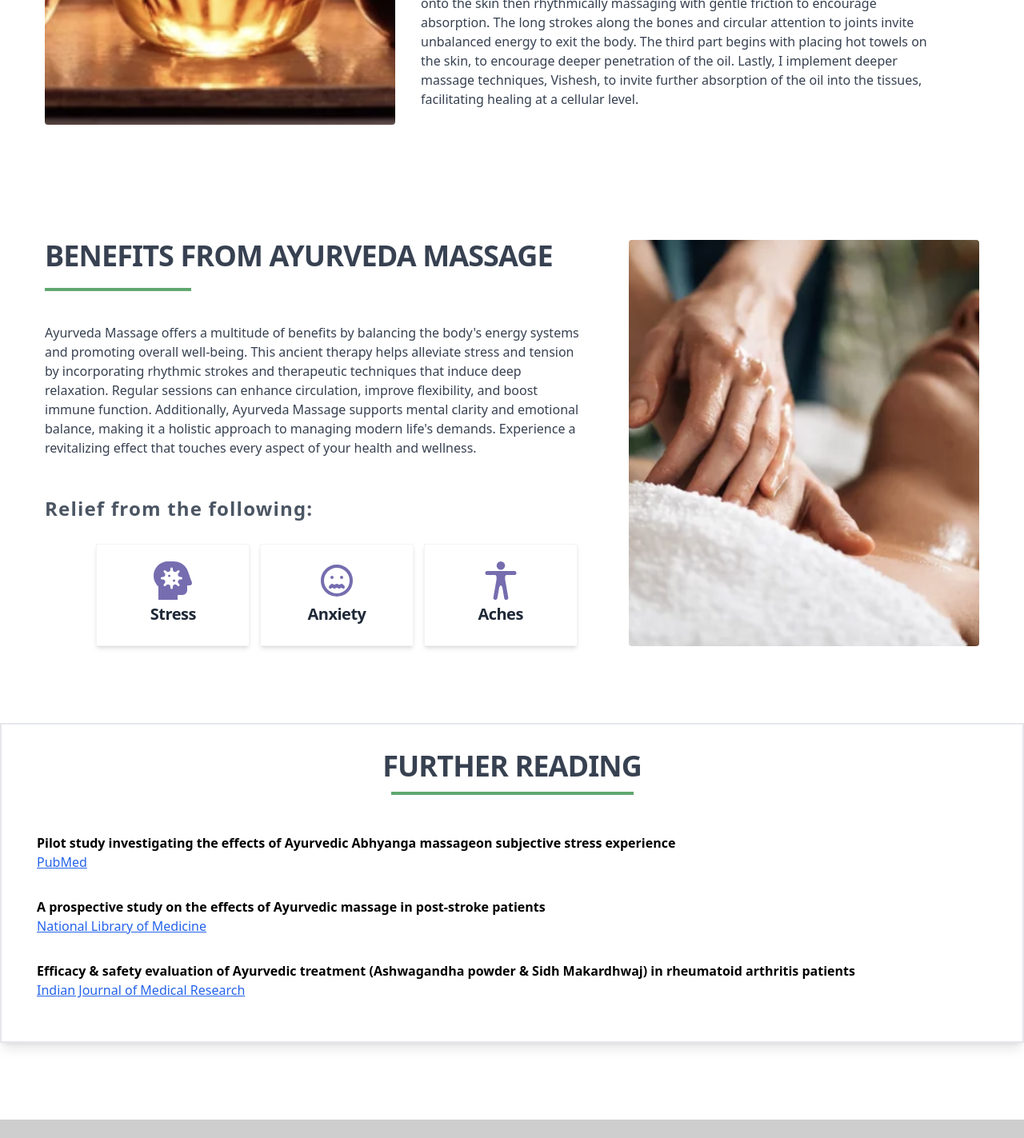
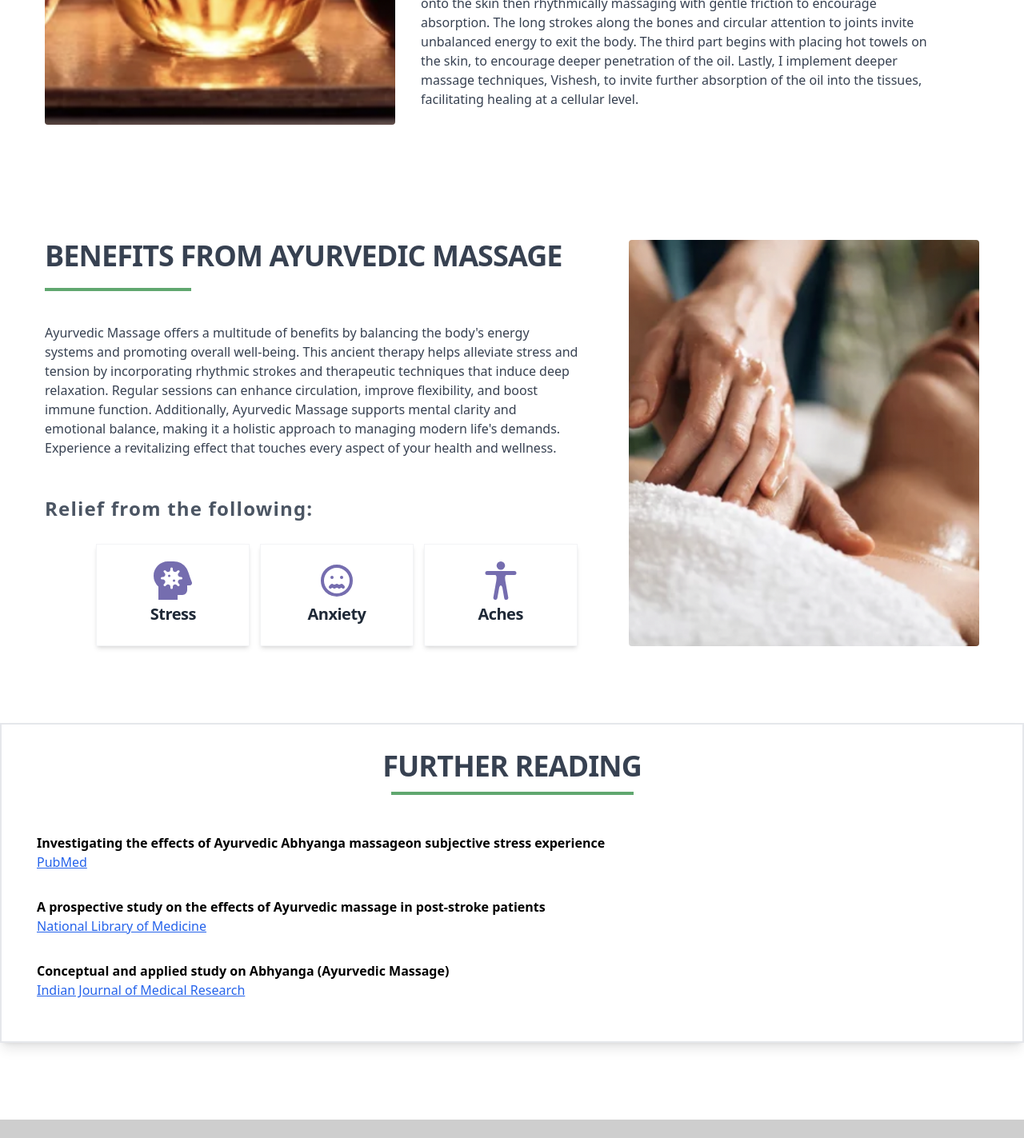
Before and after one commit to ShawnRSidwell/suniamassage, a React (Vite) app: page /about in a window 1280 px wide. Shown: the part 1797-3220 px from the top of the page at 80% size. Built offline with nearby package versions, Linux system fonts and the light colour scheme; no server answers; grey boxes are pictures that could not be loaded.

Commit message:
Change article referenced

```diff
--- a/src/Features/about/BenefitsCard.jsx
+++ b/src/Features/about/BenefitsCard.jsx
@@ -9,17 +9,17 @@ import { IoBody } from "react-icons/io5";
 function BenefitsCard() {
   return (
     <FeatureCard
-      headline="Benefits from Ayurveda Massage"
+      headline="Benefits from Ayurvedic Massage"
       image="/chest-massage.png"
       alt="Large massage picture"
     >
       <p className="w-11/12 py-2 md:py-5 text-gray-700">
-        Ayurveda Massage offers a multitude of benefits by balancing the
+        Ayurvedic Massage offers a multitude of benefits by balancing the
         body&apos;s energy systems and promoting overall well-being. This
         ancient therapy helps alleviate stress and tension by incorporating
         rhythmic strokes and therapeutic techniques that induce deep relaxation.
         Regular sessions can enhance circulation, improve flexibility, and boost
-        immune function. Additionally, Ayurveda Massage supports mental clarity
+        immune function. Additionally, Ayurvedic Massage supports mental clarity
         and emotional balance, making it a holistic approach to managing modern
         life&apos;s demands. Experience a revitalizing effect that touches every
         aspect of your health and wellness.
--- a/src/data/ScienceArticles.js
+++ b/src/data/ScienceArticles.js
@@ -1,7 +1,7 @@
 const scienceArticles = [
   {
     title:
-      "Pilot study investigating the effects of Ayurvedic Abhyanga massageon subjective stress experience",
+      "Investigating the effects of Ayurvedic Abhyanga massageon subjective stress experience",
     author: "PubMed",
     url: "https://pubmed.ncbi.nlm.nih.gov/21568717/",
   },
@@ -12,10 +12,9 @@ const scienceArticles = [
     url: "https://www.ncbi.nlm.nih.gov/pmc/articles/PMC6598790/",
   },
   {
-    title:
-      "Efficacy & safety evaluation of Ayurvedic treatment (Ashwagandha powder & Sidh Makardhwaj) in rheumatoid arthritis patients",
+    title: "Conceptual and applied study on Abhyanga (Ayurvedic Massage)",
     author: "Indian Journal of Medical Research",
-    url: "https://journals.lww.com/ijmr/fulltext/2015/41010/Efficacy___safety_evaluation_of_Ayurvedic.14.aspx",
+    url: "https://www.worldwidejournals.com/paripex/recent_issues_pdf/2017/July/conceptual-and-applied-study-on-abhyanga-ayurvedic-massage_July_2017_6134716606_1901708.pdf",
   },
 ];
 
--- a/src/pages/Contact.jsx
+++ b/src/pages/Contact.jsx
@@ -19,7 +19,7 @@ function Contact() {
           </Headline>
 
           <p className="mb-8 lg:mb-16 font-light text-center text-gray-500  sm:text-xl md:size-3/4 md:mx-auto">
-            An Ayurveda massage can offer deep relaxation and rejuvenation,
+            An Ayurvedic massage can offer deep relaxation and rejuvenation,
             which can help to relieve stress and anxiety. Schedule a massage now
             and start living healthier and happier.
           </p>
```
